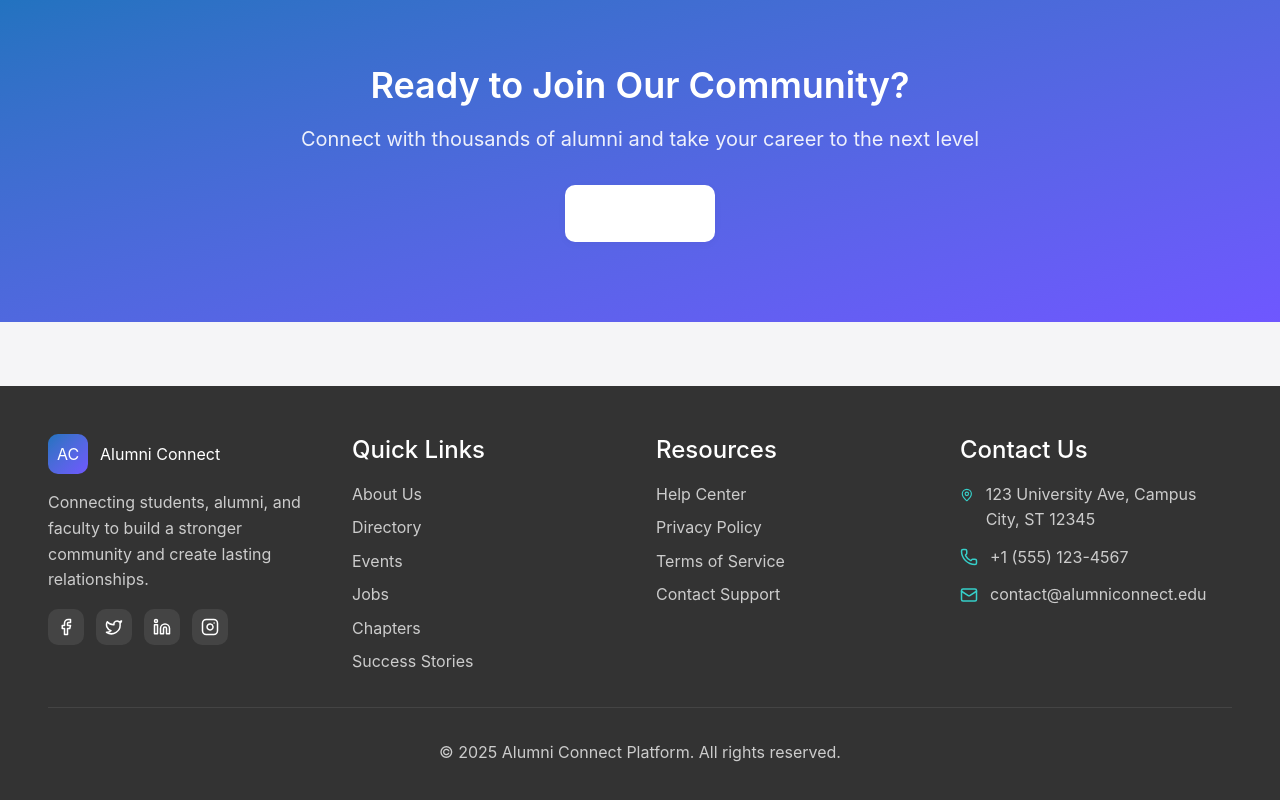
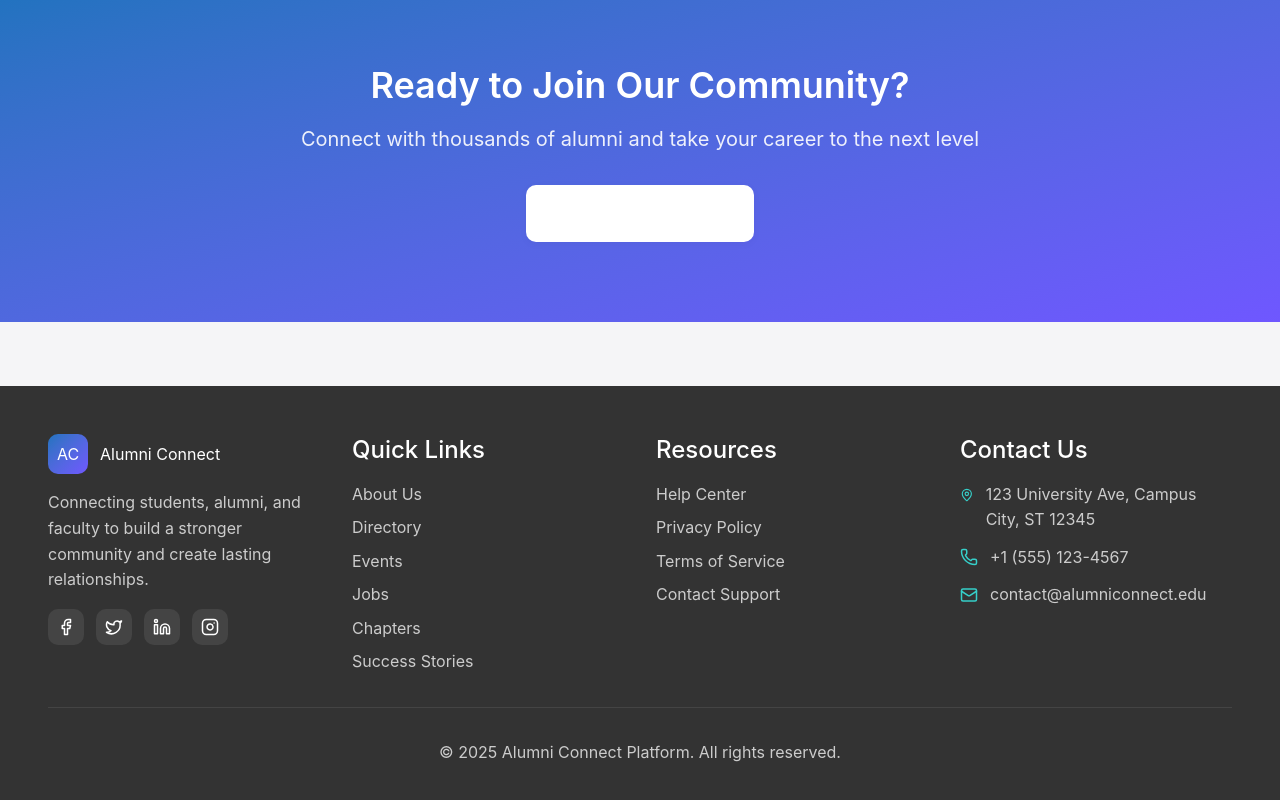
Before and after one commit to mohitoza08/Alumni-Management-System, a React (Vite) app: page / in a window 1280 px wide. Shown: the part 5909-6709 px from the top of the page. Built offline with nearby package versions, Linux system fonts and the light colour scheme.

Commit message:
Home page is Changed

```diff
--- a/src/pages/HomePage.tsx
+++ b/src/pages/HomePage.tsx
@@ -377,7 +377,7 @@ export function HomePage({ onNavigate }: HomePageProps) {
             onClick={() => onNavigate('signup')}
             className="bg-white text-[#1E73BE] hover:bg-white/90"
           >
-            Get Started
+            Get Started from here
           </Button>
         </div>
       </section>
```
